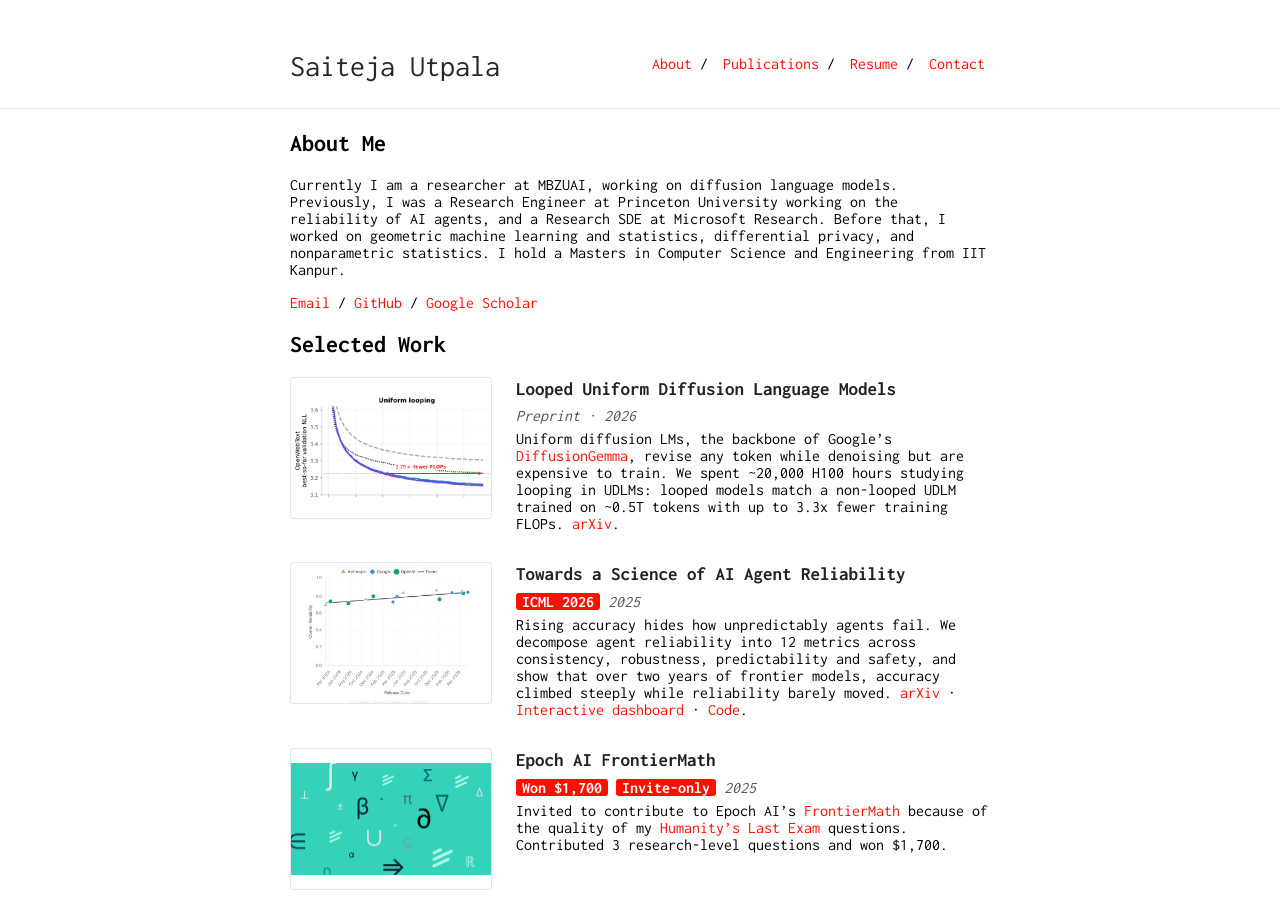
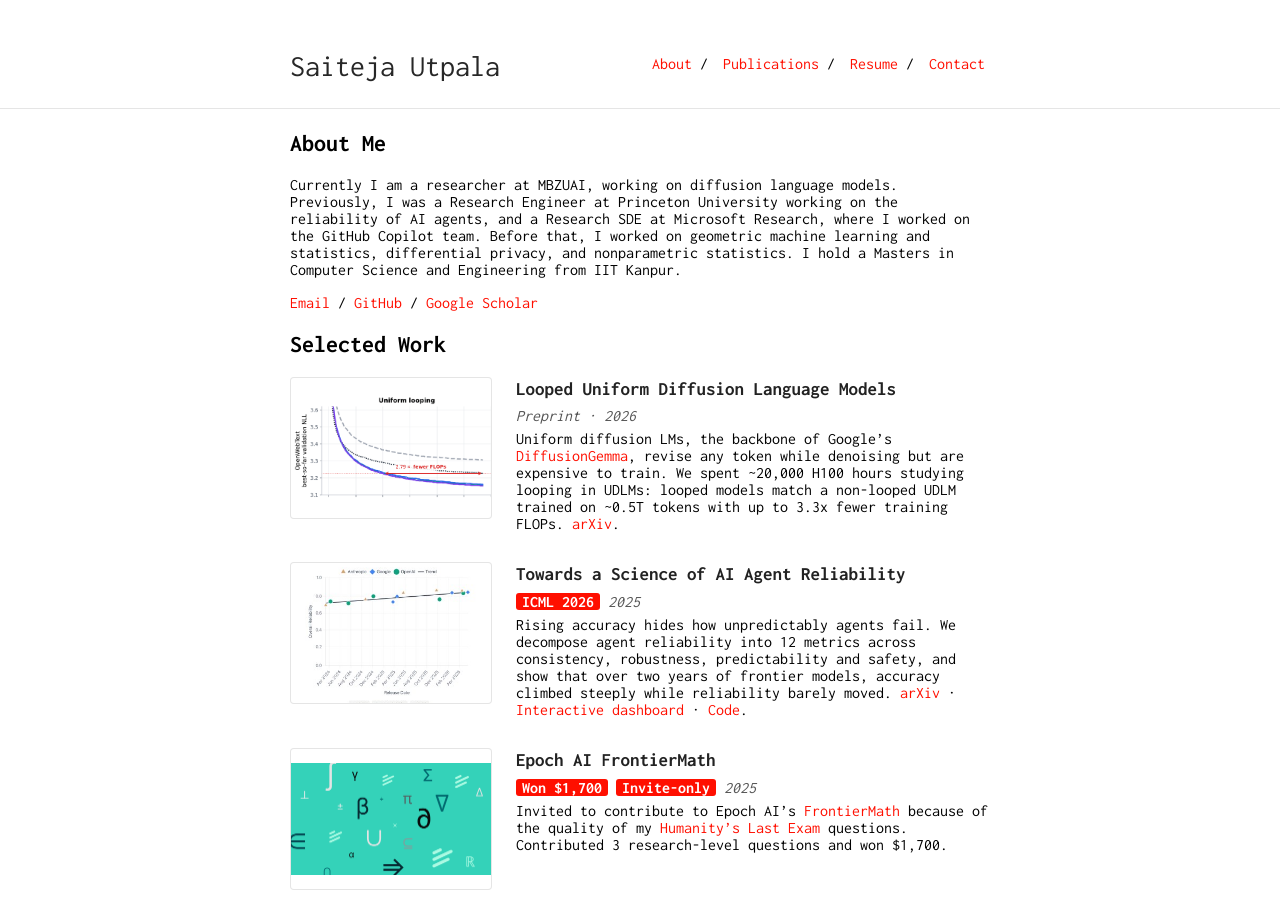
Before and after one commit to SaitejaUtpala/saitejautpala.github.io, a Jekyll site: the page built from index.md, in a window 1280 px wide and 900 px high. Built offline with Jekyll 4.4.1, drawn with Linux system fonts in a browser that asks for light colours; our own code applies the rules of GitHub Pages for plain Markdown files.

Commit message:
Mention GitHub Copilot team in About.

```diff
--- a/index.md
+++ b/index.md
@@ -6,7 +6,7 @@ layout: default
 
 Currently I am a researcher at MBZUAI, working on diffusion language models.
 Previously, I was a Research Engineer at Princeton University working on the reliability of AI agents, and a
-Research SDE at Microsoft Research.
+Research SDE at Microsoft Research, where I worked on the GitHub Copilot team.
 Before that, I worked on geometric machine learning and statistics, differential privacy, and nonparametric statistics.
 I hold a Masters in Computer Science and Engineering from IIT Kanpur.
 
```
